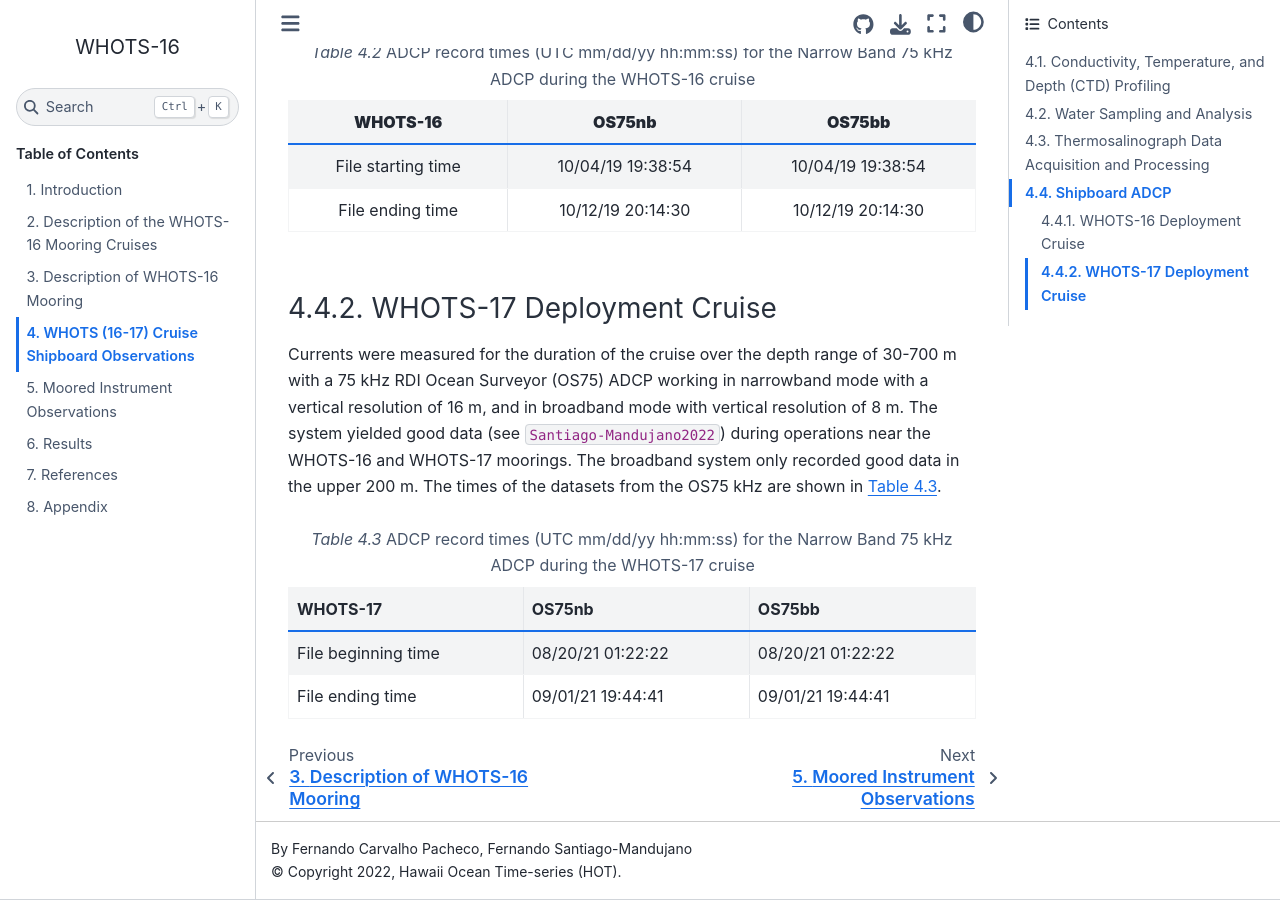
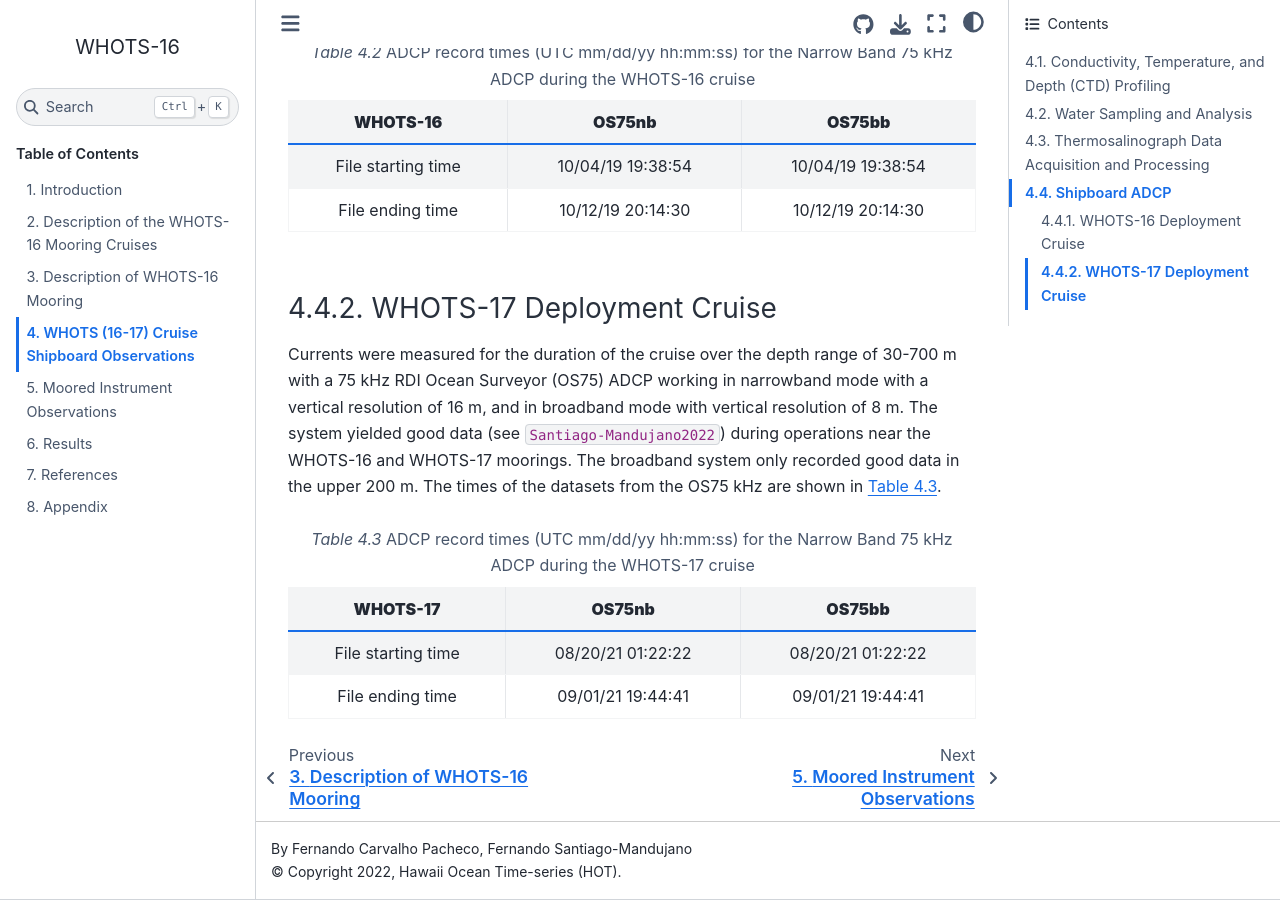
Before and after one commit to hot-dogs/whots16-data-report, a Sphinx documentation site: the page built from docs/source/4_section.md, in a window 1280 px wide and 900 px high, scrolled down 9491 px. Built offline with Sphinx 7.4.7 and the Sphinx Book theme 1.1.4, drawn with Linux system fonts in a browser that asks for light colours; cross-references to code outside the pages are shown as plain code.

Commit message:
fixed table

````diff
--- a/docs/source/4_section.md
+++ b/docs/source/4_section.md
@@ -406,8 +406,8 @@ WHOTS-17 moorings. The broadband system only recorded good data in the upper
 :class: sd-m-auto
 :align: center
 :name: table-13
-| WHOTS-17            | OS75nb            | OS75bb            |
-|---------------------|-------------------|-------------------|
-| File beginning time | 08/20/21 01:22:22 | 08/20/21 01:22:22 |
-| File ending time    | 09/01/21 19:44:41 | 09/01/21 19:44:41 |
+|     **WHOTS-17**     |     **OS75nb**      |     **OS75bb**      |
+|:--------------------:|:-------------------:|:-------------------:|
+|  File starting time  |  08/20/21 01:22:22  |  08/20/21 01:22:22  |
+|   File ending time   |  09/01/21 19:44:41  |  09/01/21 19:44:41  |
 ```
````
